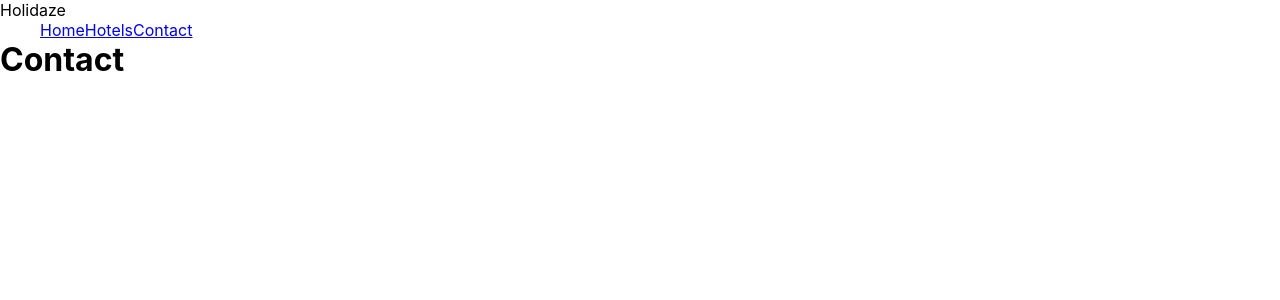
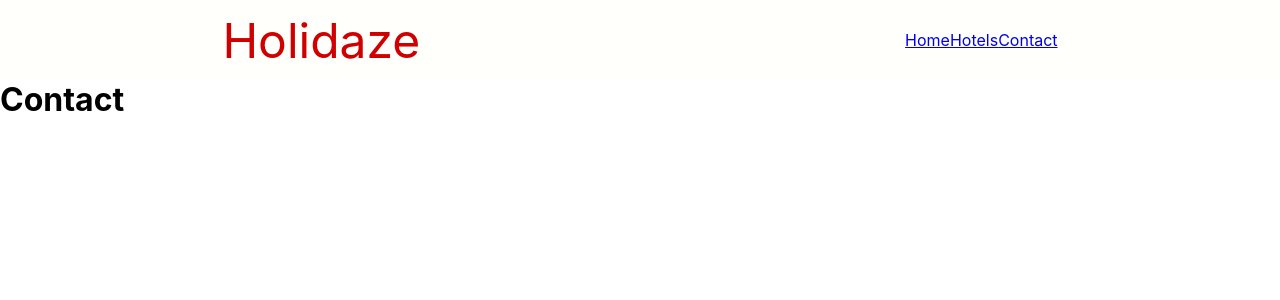
Before and after one commit to Noroff-FEU-Assignments/project-exam-2-btfredr, a React (Create React App) app: page /contact in a window 1280 px wide. Shown: the top 300 px of the page. Built offline with nearby package versions, Linux system fonts and the light colour scheme.

Commit message:
started styling navbar

```diff
--- a/src/scss/partials/_navbar.scss
+++ b/src/scss/partials/_navbar.scss
@@ -1,27 +1,19 @@
-.header {
+.nav {
   display: flex;
-  background-color: whitesmoke;
-  z-index: 99;
-  width: 100vw;
-  top: 0;
+  justify-content: space-around;
   align-items: center;
-  justify-content: space-between;
-  position: sticky;
+  height: 80px;
+  background-color: #fffffc;
 
   &__logo {
-    object-fit: contain;
-    height: 100px;
-    margin-left: 20px;
+    color: #d00000;
+    font-size: 3em;
   }
 
-  &__search {
+  &__links {
     display: flex;
-    align-items: center;
-    flex: 1;
   }
 
-  &__login {
-    display: flex;
-    align-items: center;
+  &__link {
   }
 }
```
